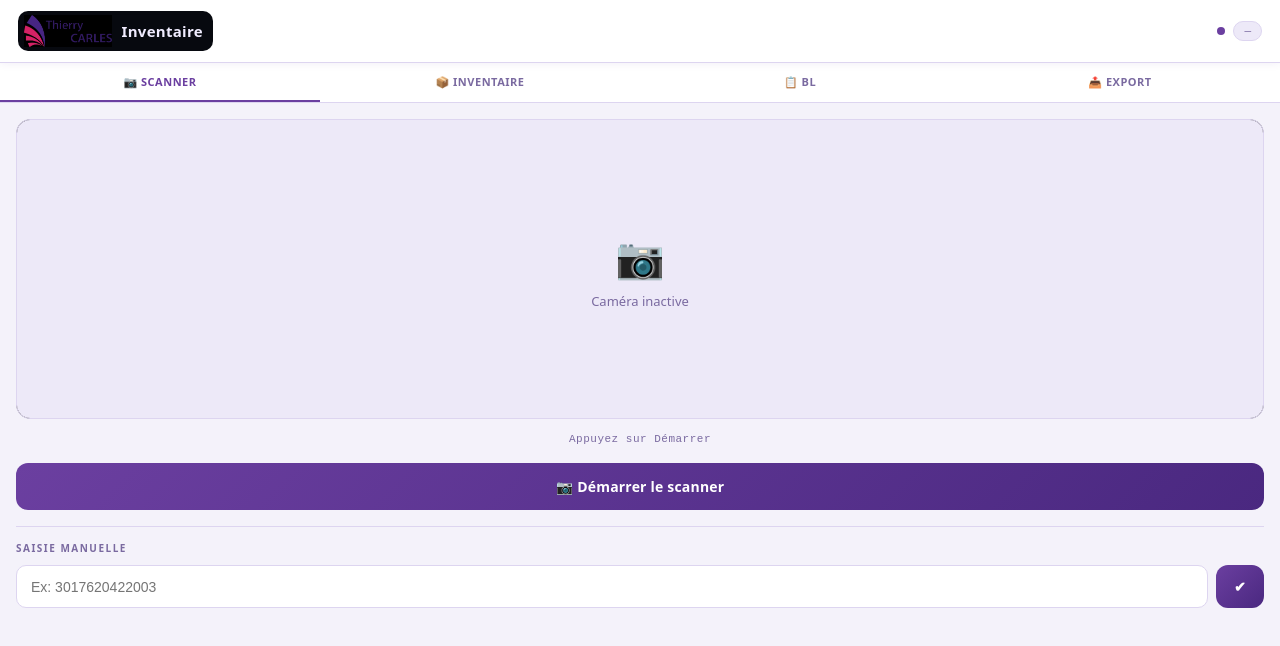
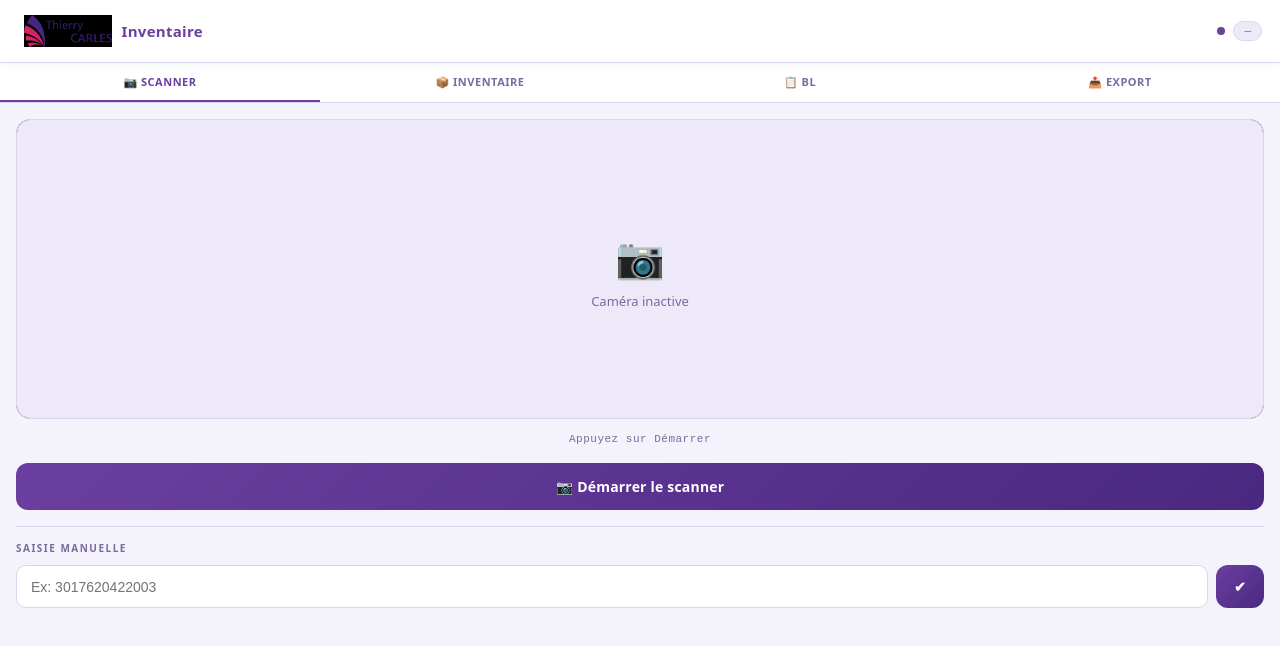
Before and after one commit to Volkodlack/Inventaire, a plain HTML site: page index.html in a window 1280 px wide. Drawn offline with Linux system fonts and the light colour scheme; no server answers.

Commit message:
Add files via upload

```diff
--- a/style.css
+++ b/style.css
@@ -284,8 +284,6 @@ tr:last-child td { border-bottom: none; }
   display: flex;
   align-items: center;
   gap: 10px;
-  background: #07090f;
-  border-radius: 10px;
   padding: 4px 10px 4px 6px;
 }
 .logo-img {
@@ -297,7 +295,7 @@ tr:last-child td { border-bottom: none; }
   font-family: var(--sans);
   font-size: 15px;
   font-weight: 700;
-  color: #f0ecff;
+  color: var(--cyan);
   letter-spacing: 0.3px;
 }
 
```
